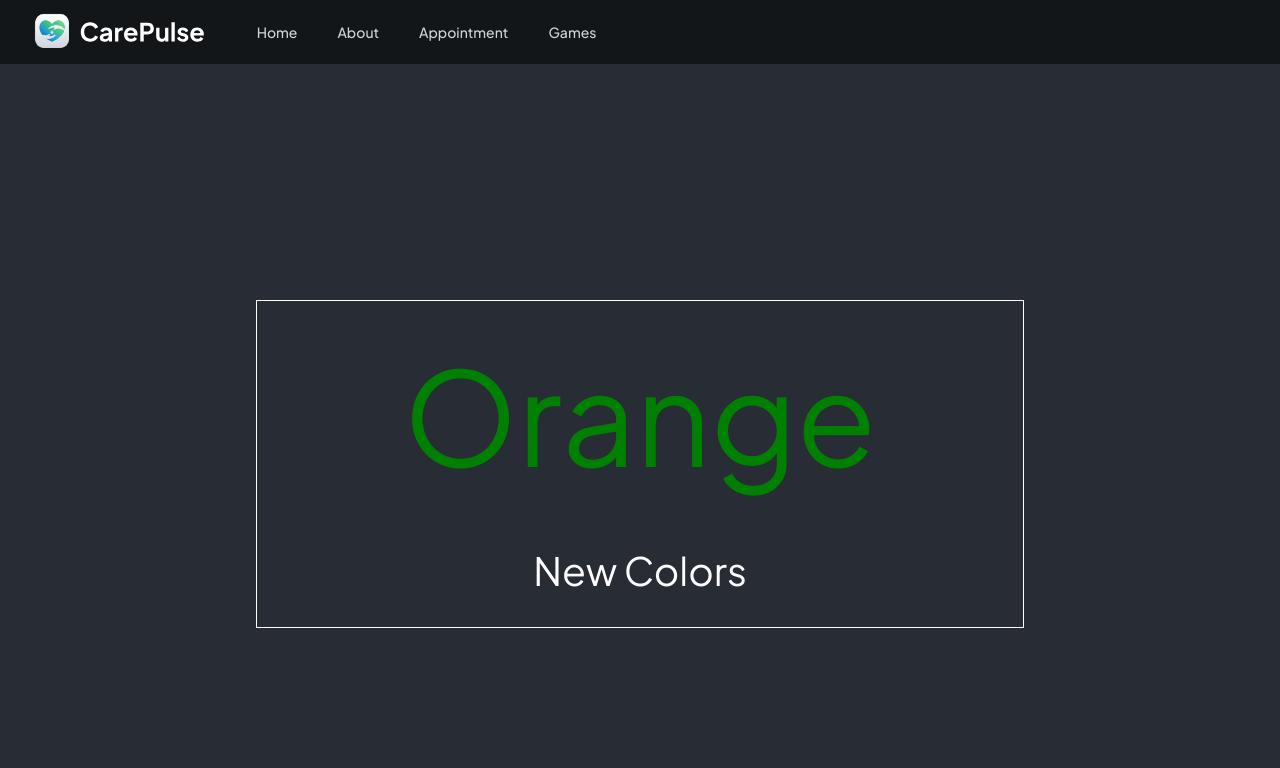
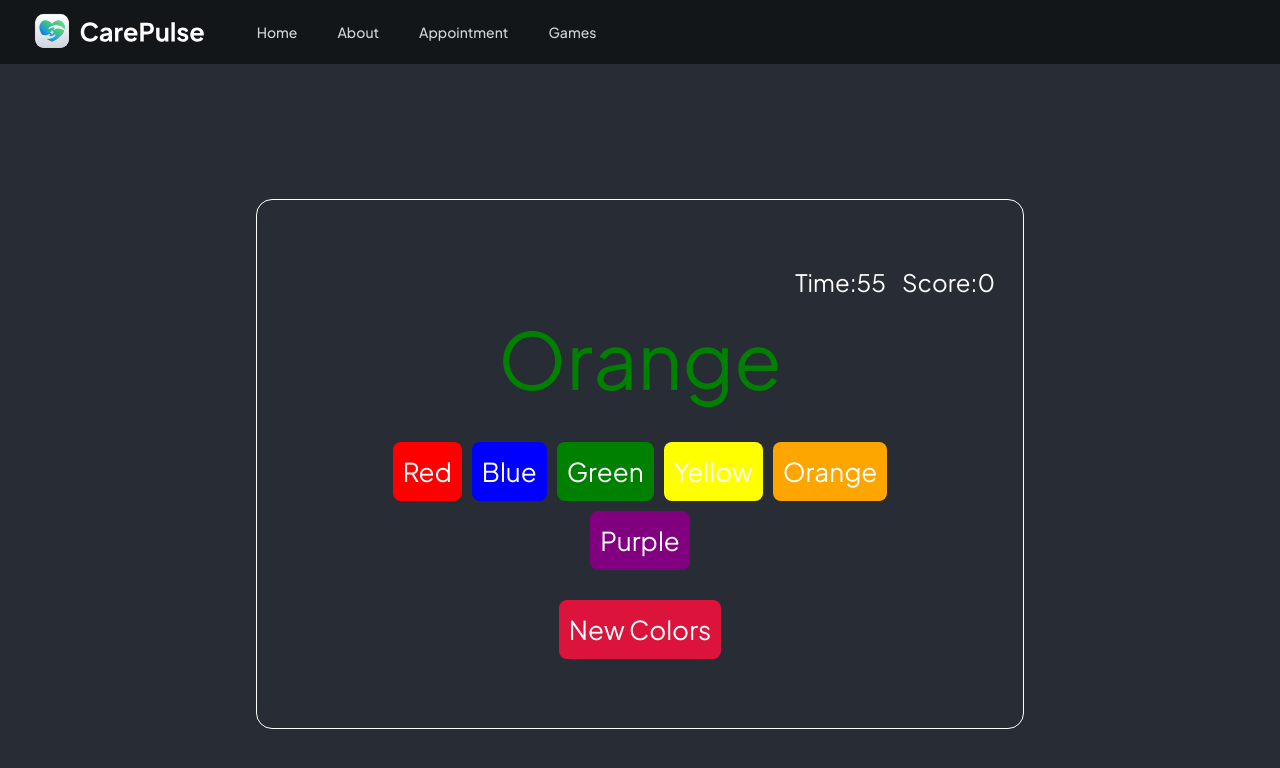
Before and after one commit to ig-sachin/healthpulse, a Next.js app: page /color-game in a window 1280 px wide. Shown: the top 768 px of the page. Built offline with nearby package versions, Linux system fonts and the light colour scheme.

Commit message:
added styling of color game

```diff
--- a/components/Color.tsx
+++ b/components/Color.tsx
@@ -9,6 +9,9 @@ const getRandomElement = (arr) => arr[Math.floor(Math.random() * arr.length)];
 const ColorGame = () => {
   const [colorName, setColorName] = useState('');
   const [fontColor, setFontColor] = useState('');
+  const [score, setScore] = useState(0);
+  const [timeLeft, setTimeLeft] = useState(60);
+  const [gameOver, setGameOver] = useState(false);
 
   const generateNewColors = () => {
     const newColorName = getRandomElement(colors);
@@ -24,15 +27,58 @@ const ColorGame = () => {
     generateNewColors();
   }, []);
 
+  useEffect(() => {
+    if (timeLeft > 0 && !gameOver) {
+      const timer = setInterval(() => {
+        setTimeLeft(timeLeft - 1);
+      }, 1000);
+      return () => clearInterval(timer);
+    } else if (timeLeft === 0) {
+      setGameOver(true);
+    }
+  }, [timeLeft, gameOver]);
+
   const handleNewColors = () => {
     generateNewColors();
   };
 
+  const handleColorButtonClick = (color) => {
+    if (color === fontColor) {
+      setScore(score + 1);
+    } else {
+      setScore(score - 1);
+    }
+    generateNewColors();
+  };
+
+  const handleRestartGame = () => {
+    setScore(0);
+    setTimeLeft(60);
+    setGameOver(false);
+    generateNewColors();
+  };
+
   return (
-    <div className="color-game border-orange-600">
+    <div className="color-game">
+      <div className="flex color-app-header">
+        <p className="temp">Time:{timeLeft}</p>
+        <p>Score:{score}</p>
+      </div>
       <h1 style={{ color: fontColor }}>{colorName}</h1>
-      <button onClick={handleNewColors}>New Colors</button>
-    </div>
+      <div className="buttons">
+        {colors.map((color) => (
+          <button
+            key={color}
+            style={{ backgroundColor: color.toLowerCase() }}
+            onClick={() => handleColorButtonClick(color)}
+            disabled={gameOver}
+          >
+            {color}
+          </button>
+        ))}
+      </div>
+      <button className="new-color-button" onClick={handleNewColors} disabled={gameOver}>New Colors</button>
+    </div >
   );
 };
 
--- a/components/ColorGame.css
+++ b/components/ColorGame.css
@@ -11,7 +11,6 @@
     justify-content: center;
     font-size: calc(10px + 2vmin);
     color: white;
-
 }
 
 .color-game {
@@ -19,10 +18,19 @@
     flex-direction: column;
     align-items: center;
     border: 1px solid white;
+    border-radius: 1rem;
     height: 100%;
     width: 60%;
-    padding: 1rem;
+    padding: 5%;
+    box-sizing: border-box;
 }
+
+
+
+.color-app-header {
+    padding-left: 80%;
+}
+
 
 .color-game h1 {
     font-size: 5em;
@@ -33,4 +41,50 @@
     font-size: 1.5em;
     margin-top: 20px;
     cursor: pointer;
+    border: 1px solid black;
+    border-radius: 0.5rem;
 }
+
+.color-game {
+    text-align: center;
+    margin: 20px;
+}
+
+.color-game h1 {
+    font-size: 3em;
+}
+
+.color-game .buttons {
+    margin: 20px;
+}
+
+.color-game button {
+    margin: 5px;
+    padding: 10px;
+    font-size: 1em;
+    color: white;
+    border: none;
+    cursor: pointer;
+    /* background-co: palevioletred; */
+}
+
+.color-game button:hover {
+    opacity: 0.8;
+
+}
+
+.color-game p {
+    font-size: 1.5em;
+}
+
+.color-app-header p {
+    font-size: 1.5rem;
+}
+
+.temp {
+    margin-right: 1rem;
+}
+
+.new-color-button {
+    background-color: crimson;
+}
```
